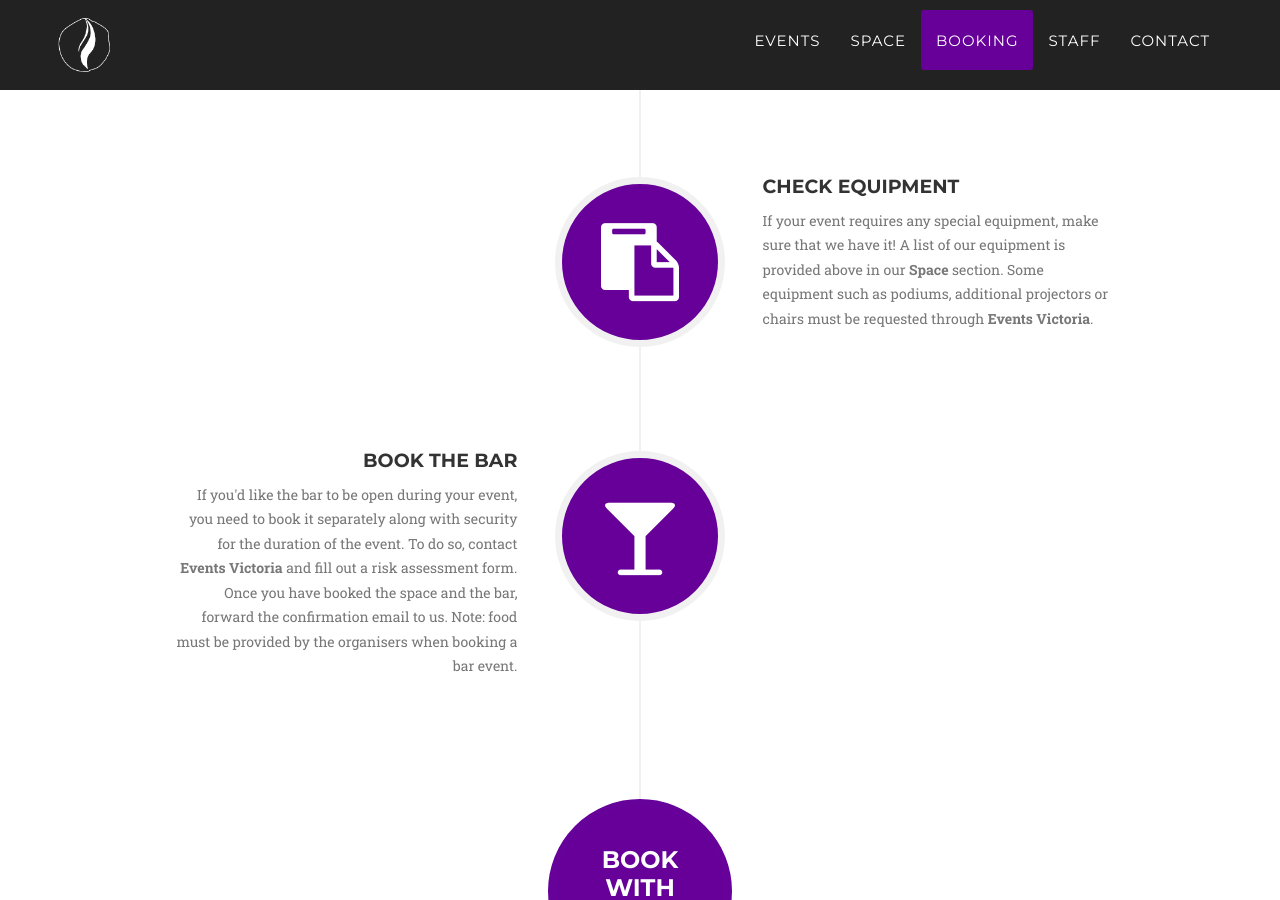
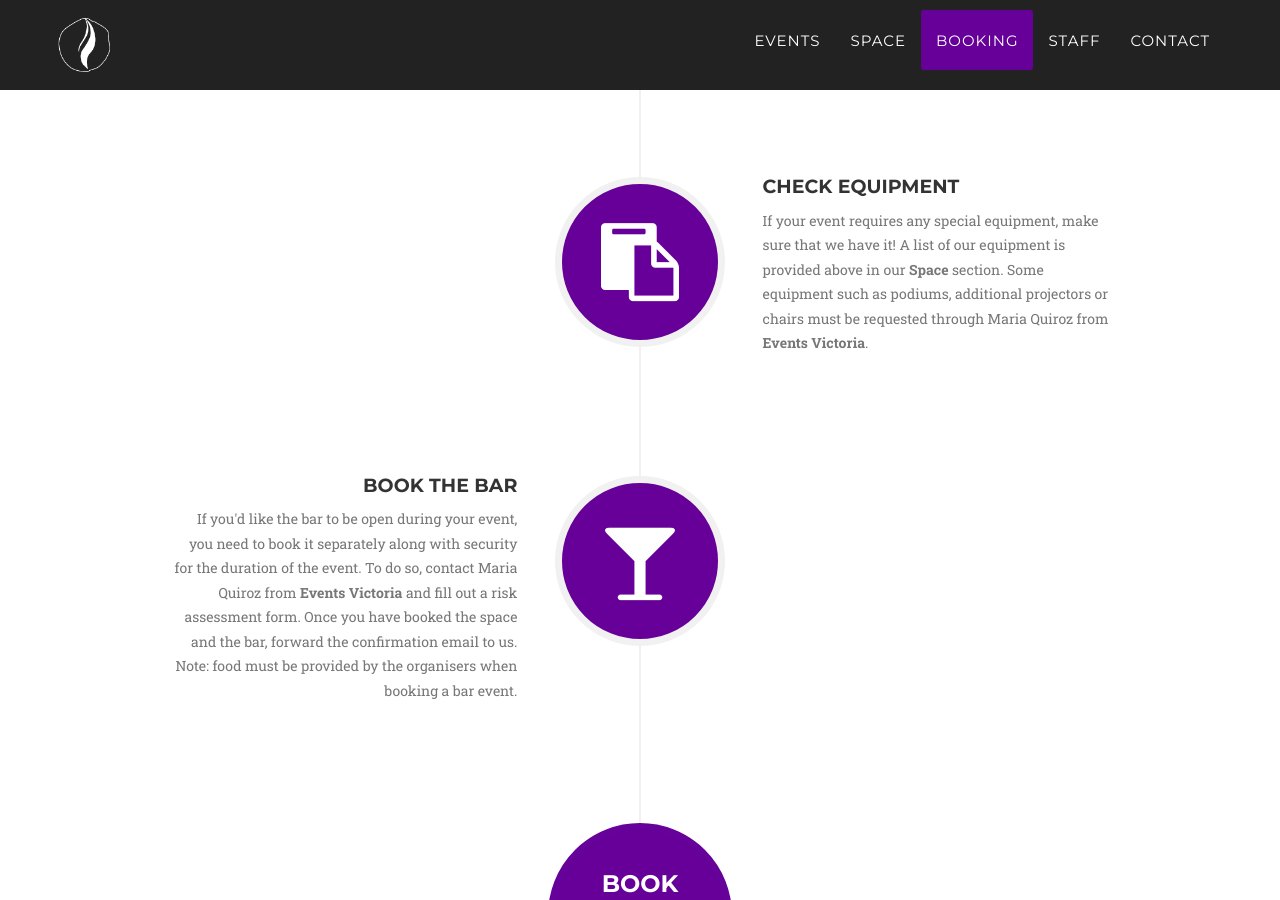
Before and after one commit to ryanfan/cats-eye-revamped, a Jekyll site: the page built from index.html, in a window 1280 px wide and 900 px high, scrolled down 2970 px. Built offline with Jekyll 4.4.1, drawn with Linux system fonts in a browser that asks for light colours; some web fonts are replaced.

Commit message:
Added Maria's name

```diff
--- a/_includes/about.html
+++ b/_includes/about.html
@@ -46,7 +46,7 @@
                                     <!--<h4 class="subheading">An Agency is Born</h4>-->
                                 </div>
                                 <div class="timeline-body">
-                                    <p class="text-muted">If your event requires any special equipment, make sure that we have it! A list of our equipment is provided above in our <a href="#services" class="page-scroll" style="color:#777; font-weight:700">Space</a> section. Some equipment such as podiums, additional projectors or chairs must be requested through <a href="mailto:&#109;&#046;&#113;&#117;&#105;&#114;&#111;&#122;&#064;&#117;&#116;&#111;&#114;&#111;&#110;&#116;&#111;&#046;&#099;&#097;" style="color:#777; font-weight:700">Events Victoria</a>.</p>
+                                    <p class="text-muted">If your event requires any special equipment, make sure that we have it! A list of our equipment is provided above in our <a href="#services" class="page-scroll" style="color:#777; font-weight:700">Space</a> section. Some equipment such as podiums, additional projectors or chairs must be requested through Maria Quiroz from <a href="mailto:&#109;&#046;&#113;&#117;&#105;&#114;&#111;&#122;&#064;&#117;&#116;&#111;&#114;&#111;&#110;&#116;&#111;&#046;&#099;&#097;" style="color:#777; font-weight:700">Events Victoria</a>.</p>
                                 </div>
                             </div>
                         </li>
@@ -66,7 +66,7 @@
                                     <!--<h4 class="subheading">Transition to Full Service</h4>-->
                                 </div>
                                 <div class="timeline-body">
-                                    <p class="text-muted">If you'd like the bar to be open during your event, you need to book it separately along with security for the duration of the event. To do so, contact <a href="mailto:&#109;&#046;&#113;&#117;&#105;&#114;&#111;&#122;&#064;&#117;&#116;&#111;&#114;&#111;&#110;&#116;&#111;&#046;&#099;&#097;" style="color:#777; font-weight:700">Events Victoria</a> and fill out a risk assessment form. Once you have booked the space and the bar, forward the confirmation email to us. Note: food must be provided by the organisers when booking a bar event.</p>
+                                    <p class="text-muted">If you'd like the bar to be open during your event, you need to book it separately along with security for the duration of the event. To do so, contact Maria Quiroz from <a href="mailto:&#109;&#046;&#113;&#117;&#105;&#114;&#111;&#122;&#064;&#117;&#116;&#111;&#114;&#111;&#110;&#116;&#111;&#046;&#099;&#097;" style="color:#777; font-weight:700">Events Victoria</a> and fill out a risk assessment form. Once you have booked the space and the bar, forward the confirmation email to us. Note: food must be provided by the organisers when booking a bar event.</p>
                                 </div>
                             </div>
                         <li class="timeline-inverted">
```
